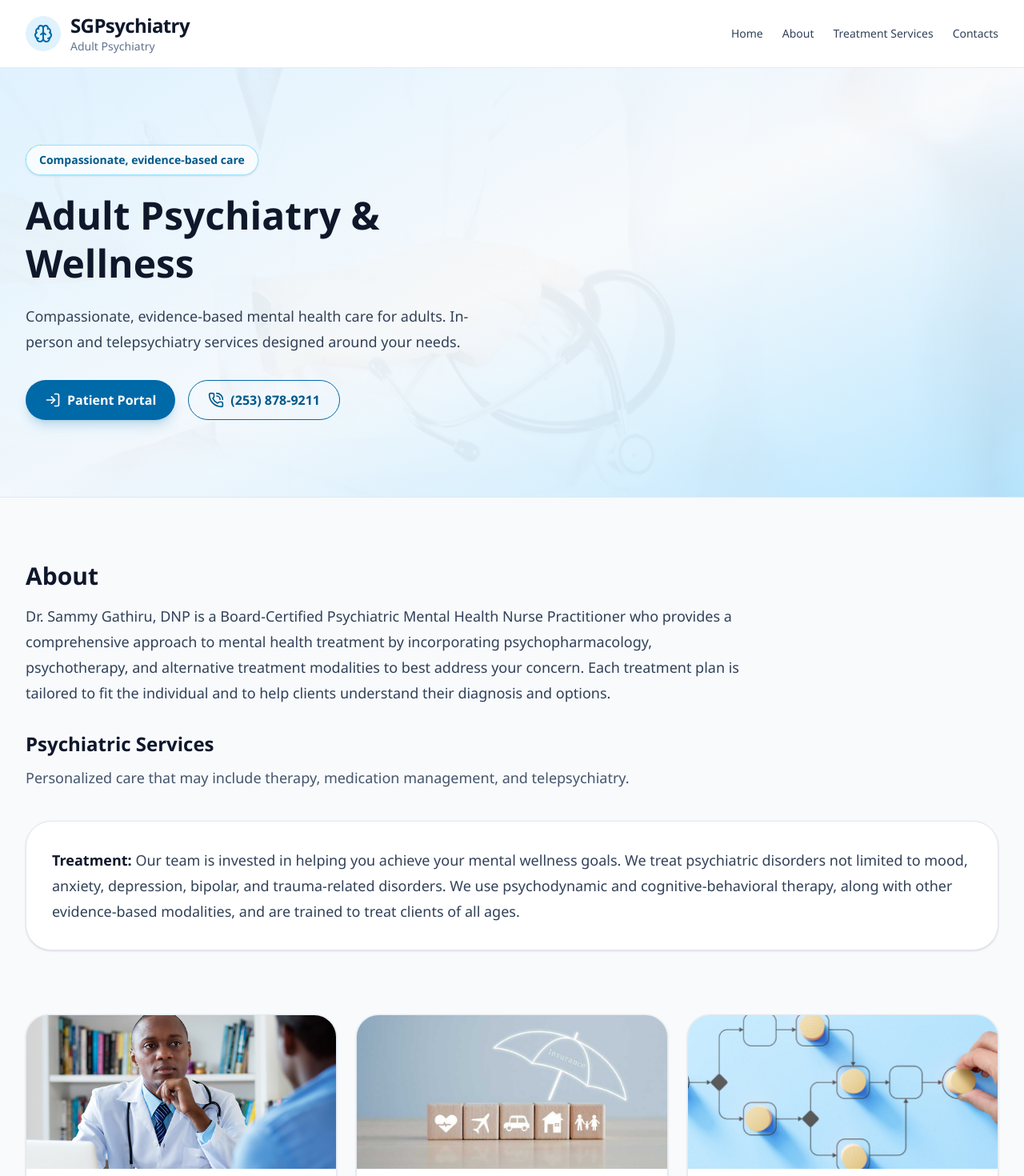
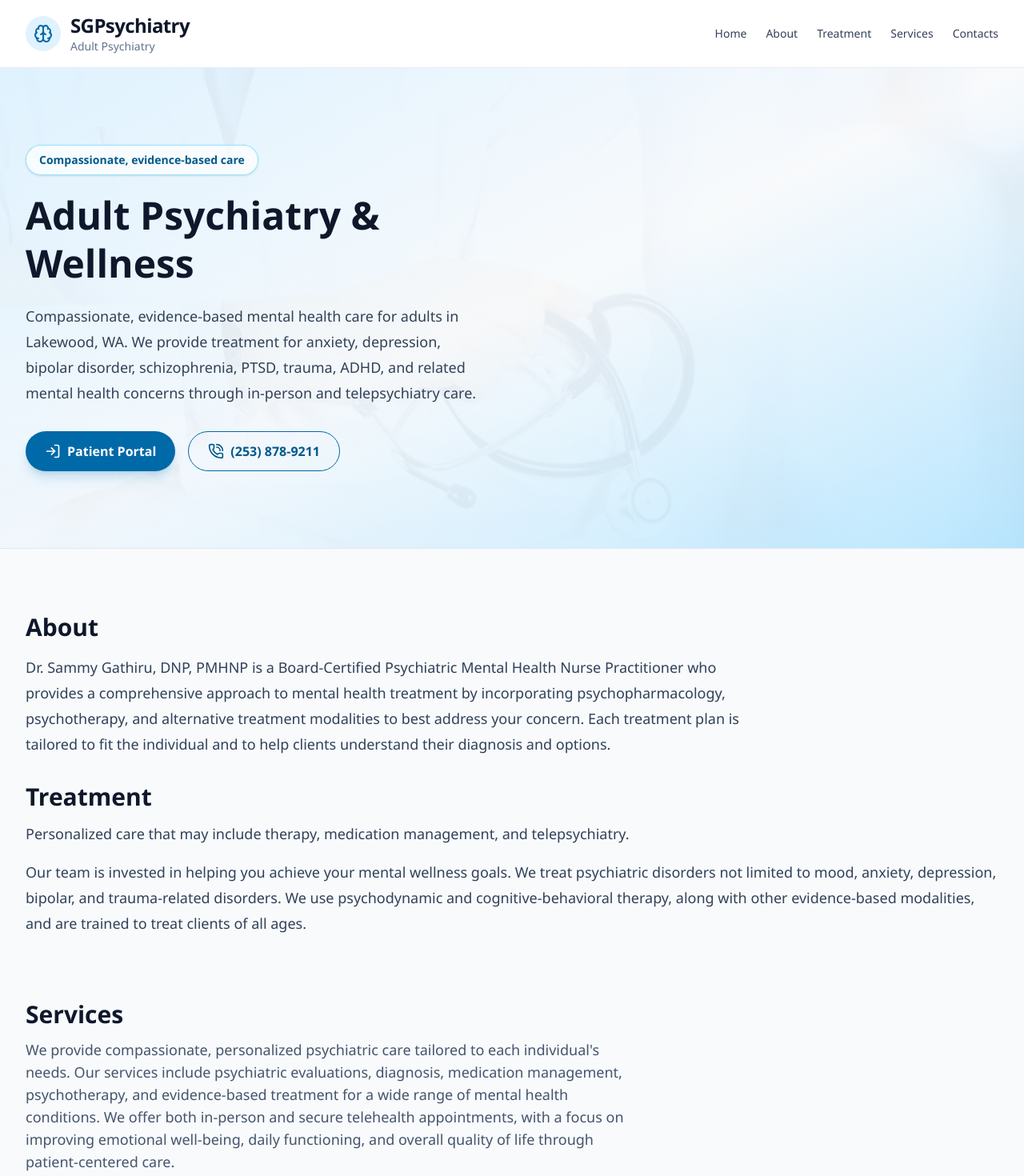
Before and after one commit to meallycooperation-dotcom/sgpsychiatry, a React (Vite) app in the folder sgpsychiatry/: page / in a window 1280 px wide. Shown: the top 1470 px of the page at 80% size. Built offline with nearby package versions, Linux system fonts and the light colour scheme; no server answers.

Commit message:
ui changes

```diff
--- a/sgpsychiatry/index.html
+++ b/sgpsychiatry/index.html
@@ -2,9 +2,20 @@
 <html lang="en">
   <head>
     <meta charset="UTF-8" />
-    <link rel="icon" type="image/svg+xml" href="/favicon.svg" />
+    <link rel="icon" type="image/jpeg" href="/brain.jpg" />
+    <link rel="apple-touch-icon" sizes="180x180" href="/brain.jpg" />
     <meta name="viewport" content="width=device-width, initial-scale=1.0" />
-    <title>sgpsychiatry</title>
+    <meta name="description" content="Compassionate psychiatry care in Lakewood, WA for anxiety, depression, bipolar disorder, schizophrenia, PTSD, trauma, ADHD, and more." />
+    <meta name="keywords" content="psychiatry Lakewood WA, anxiety treatment, depression treatment, bipolar disorder care, schizophrenia treatment, trauma therapy, telepsychiatry" />
+    <meta name="robots" content="index,follow,max-image-preview:large" />
+    <meta property="og:title" content="SGPsychiatry | Adult Psychiatry & Wellness in Lakewood, WA" />
+    <meta property="og:description" content="Compassionate psychiatry care in Lakewood, WA for anxiety, depression, bipolar disorder, schizophrenia, PTSD, trauma, ADHD, and more." />
+    <meta property="og:type" content="website" />
+    <meta name="twitter:card" content="summary_large_image" />
+    <meta name="twitter:title" content="SGPsychiatry | Adult Psychiatry & Wellness in Lakewood, WA" />
+    <meta name="twitter:description" content="Compassionate psychiatry care in Lakewood, WA for anxiety, depression, bipolar disorder, schizophrenia, PTSD, trauma, ADHD, and more." />
+    <link rel="canonical" href="https://sgpsychiatry.com/" />
+    <title>SGPsychiatry | Adult Psychiatry & Wellness in Lakewood, WA</title>
   </head>
   <body>
     <div id="root"></div>
--- a/sgpsychiatry/src/App.tsx
+++ b/sgpsychiatry/src/App.tsx
@@ -1,4 +1,4 @@
-import { type MouseEvent } from 'react'
+import { useEffect, type MouseEvent } from 'react'
 import {
   Brain,
   CalendarCheck2,
@@ -17,7 +17,7 @@ import {
 } from 'lucide-react'
 import consultingImage from './assets/doc1.jpg'
 import heroImage from './assets/images.jpg'
-import financialImage from './assets/insu.jpg'
+import financialImage from './assets/image.png'
 import processImage from './assets/hero.png'
 import Login from './Login'
 import Profile from './pages/dashboard/Profile/index'
@@ -28,6 +28,24 @@ import MedicalRecords from './pages/dashboard/MedicalRecords/index'
 import MessagesPage from './pages/dashboard/Messages/index'
 import Prescriptions from './pages/dashboard/Prescriptions/index'
 import Settings from './pages/dashboard/Settings/index'
+
+const medicalConditions = [
+  'Anxiety disorders',
+  'Depression',
+  'Bipolar disorder',
+  'Schizophrenia',
+  'PTSD and trauma-related disorders',
+  'ADHD',
+  'Sleep and stress-related concerns',
+]
+
+const seoData = {
+  title: 'SGPsychiatry | Adult Psychiatry & Wellness in Lakewood, WA',
+  description:
+    'Compassionate psychiatric care in Lakewood, WA for anxiety, depression, bipolar disorder, schizophrenia, PTSD, trauma, ADHD, and more through in-person and telepsychiatry visits.',
+  keywords:
+    'psychiatry Lakewood WA, anxiety treatment, depression treatment, bipolar disorder care, schizophrenia treatment, trauma therapy, telepsychiatry',
+}
 
 const services = [
   {
@@ -55,7 +73,7 @@ const contactItems = [
   { icon: PhoneCall, text: '(253) 878-9211' },
   { icon: Mail, text: 'info@sgpsychiatry.com' },
   { icon: Clock3, text: 'Monday - Thursday\n9:00 am to 5:00 pm' },
-  { icon: Video, text: 'Telepsychiatry available' },
+  { icon: Video, text: 'Telehealth available' },
 ]
 
 const getLoginHref = () => {
@@ -100,6 +118,74 @@ const getPortalProfile = () => {
 
 function App() {
   const pathname = typeof window !== 'undefined' ? window.location.pathname : '/'
+
+  useEffect(() => {
+    if (typeof document === 'undefined') return
+
+    const head = document.head
+    document.title = seoData.title
+
+    const setMeta = (attr: 'name' | 'property', key: string, content: string) => {
+      let tag = head.querySelector(`meta[${attr}="${key}"]`)
+      if (!tag) {
+        tag = document.createElement('meta')
+        tag.setAttribute(attr, key)
+        head.appendChild(tag)
+      }
+      tag.setAttribute('content', content)
+    }
+
+    setMeta('name', 'description', seoData.description)
+    setMeta('name', 'keywords', seoData.keywords)
+    setMeta('name', 'robots', 'index,follow,max-image-preview:large')
+    setMeta('property', 'og:title', seoData.title)
+    setMeta('property', 'og:description', seoData.description)
+    setMeta('property', 'og:type', 'website')
+    setMeta('property', 'og:url', typeof window !== 'undefined' ? `${window.location.origin}${window.location.pathname}` : '/')
+    setMeta('name', 'twitter:card', 'summary_large_image')
+    setMeta('name', 'twitter:title', seoData.title)
+    setMeta('name', 'twitter:description', seoData.description)
+
+    let canonical = head.querySelector('link[rel="canonical"]') as HTMLLinkElement | null
+    if (!canonical) {
+      canonical = document.createElement('link')
+      canonical.rel = 'canonical'
+      head.appendChild(canonical)
+    }
+    canonical.href = typeof window !== 'undefined' ? `${window.location.origin}${window.location.pathname}` : '/'
+
+    let existingSchema = document.getElementById('sgpsychiatry-schema') as HTMLScriptElement | null
+    if (!existingSchema) {
+      existingSchema = document.createElement('script')
+      existingSchema.id = 'sgpsychiatry-schema'
+      existingSchema.type = 'application/ld+json'
+      head.appendChild(existingSchema)
+    }
+
+    existingSchema.textContent = JSON.stringify({
+      '@context': 'https://schema.org',
+      '@type': 'MedicalOrganization',
+      name: 'SGPsychiatry',
+      url: 'https://sgpsychiatry.com',
+      telephone: '+12538789211',
+      address: {
+        '@type': 'PostalAddress',
+        streetAddress: '6212 75th St W',
+        addressLocality: 'Lakewood',
+        addressRegion: 'WA',
+        postalCode: '98499',
+        addressCountry: 'US',
+      },
+      medicalSpecialty: 'Psychiatry',
+      description:
+        'Adult psychiatry and wellness clinic providing treatment for anxiety, depression, bipolar disorder, schizophrenia, PTSD, trauma, ADHD, and other mental health conditions.',
+      availableService: medicalConditions.map((condition) => ({
+        '@type': 'MedicalTherapy',
+        name: condition,
+      })),
+      sameAs: ['https://www.facebook.com', 'https://www.instagram.com'],
+    })
+  }, [pathname])
 
   if (pathname === '/profile') {
     return <Profile />
@@ -311,8 +397,11 @@ function App() {
             <a href="#about" className="transition hover:text-sky-700">
               About
             </a>
+            <a href="#treatment" className="transition hover:text-sky-700">
+              Treatment
+            </a>
             <a href="#services" className="transition hover:text-sky-700">
-              Treatment Services
+              Services
             </a>
             <a href="#contact" className="transition hover:text-sky-700">
               Contacts
@@ -326,7 +415,7 @@ function App() {
           <div className="absolute inset-0">
             <img
               src={heroImage}
-              alt=""
+              alt="Psychiatry clinic in Lakewood, Washington"
               className="h-full w-full object-cover opacity-5 mix-blend-multiply"
             />
             <div className="absolute inset-0 bg-gradient-to-r from-sky-100/25 via-sky-50/10 to-transparent" />
@@ -337,11 +426,11 @@ function App() {
               <span className="mb-5 inline-flex rounded-full border border-sky-400/40 bg-white/70 px-4 py-2 text-sm font-semibold text-sky-800 shadow-sm">
                 Compassionate, evidence-based care
               </span>
-              <h2 className="mb-5 text-4xl font-semibold leading-tight text-slate-900 sm:text-5xl">
+              <h1 className="mb-5 text-4xl font-semibold leading-tight text-slate-900 sm:text-5xl">
                 Adult Psychiatry & Wellness
-              </h2>
+              </h1>
               <p className="mb-8 max-w-xl text-lg leading-8 text-slate-700">
-                Compassionate, evidence-based mental health care for adults. In-person and telepsychiatry services designed around your needs.
+                Compassionate, evidence-based mental health care for adults in Lakewood, WA. We provide treatment for anxiety, depression, bipolar disorder, schizophrenia, PTSD, trauma, ADHD, and related mental health concerns through in-person and telepsychiatry care.
               </p>
               <div className="flex flex-wrap gap-4">
                 <a
@@ -370,34 +459,39 @@ function App() {
             <div className="mb-8">
               <h2 className="text-3xl font-semibold text-slate-900">About</h2>
               <p className="mt-4 max-w-4xl text-lg leading-8 text-slate-700">
-                Dr. Sammy Gathiru, DNP is a Board-Certified Psychiatric Mental Health Nurse Practitioner who provides a comprehensive approach to mental health treatment by incorporating psychopharmacology, psychotherapy, and alternative treatment modalities to best address your concern. Each treatment plan is tailored to fit the individual and to help clients understand their diagnosis and options.
+                Dr. Sammy Gathiru, DNP, PMHNP is a Board-Certified Psychiatric Mental Health Nurse Practitioner who provides a comprehensive approach to mental health treatment by incorporating psychopharmacology, psychotherapy, and alternative treatment modalities to best address your concern. Each treatment plan is tailored to fit the individual and to help clients understand their diagnosis and options.
               </p>
             </div>
 
-            <div className="mb-10">
-              <h3 className="text-2xl font-semibold text-slate-900">Psychiatric Services</h3>
-              <p className="mt-3 text-lg text-slate-600">
+            <div id="treatment">
+              <h3 className="text-3xl font-semibold text-slate-900">Treatment</h3>
+              <p className="mt-3 text-lg leading-8 text-slate-700">
                 Personalized care that may include therapy, medication management, and telepsychiatry.
               </p>
-            </div>
-
-            <div className="rounded-[2rem] border border-slate-200 bg-white p-8 shadow-sm">
-              <p className="text-lg leading-8 text-slate-700">
-                <span className="font-semibold text-slate-900">Treatment:</span> Our team is invested in helping you achieve your mental wellness goals. We treat psychiatric disorders not limited to mood, anxiety, depression, bipolar, and trauma-related disorders. We use psychodynamic and cognitive-behavioral therapy, along with other evidence-based modalities, and are trained to treat clients of all ages.
+              <p className="mt-4 text-lg leading-8 text-slate-700">
+                Our team is invested in helping you achieve your mental wellness goals. We treat psychiatric disorders not limited to mood, anxiety, depression, bipolar, and trauma-related disorders. We use psychodynamic and cognitive-behavioral therapy, along with other evidence-based modalities, and are trained to treat clients of all ages.
               </p>
             </div>
           </div>
         </section>
 
+
+
         <section id="services" className="pb-20">
           <div className="mx-auto max-w-7xl px-6 lg:px-8">
+            <div className="mb-8">
+              <h3 className="text-3xl font-semibold text-slate-900">Services</h3>
+              <p className="mt-3 max-w-3xl text-lg text-slate-600">
+              We provide compassionate, personalized psychiatric care tailored to each individual's needs. Our services include psychiatric evaluations, diagnosis, medication management, psychotherapy, and evidence-based treatment for a wide range of mental health conditions. We offer both in-person and secure telehealth appointments, with a focus on improving emotional well-being, daily functioning, and overall quality of life through patient-centered care.
+              </p>
+            </div>
             <div className="grid gap-6 lg:grid-cols-3">
               {services.map((service) => (
                 <article
                   key={service.title}
                   className="overflow-hidden rounded-[1.75rem] border border-slate-200 bg-white shadow-sm transition hover:-translate-y-1 hover:shadow-lg"
                 >
-                  <img src={service.image} alt={service.title} className="h-48 w-full object-cover" />
+                  <img src={service.image} alt={`${service.title} services for mental health treatment`} className="h-48 w-full object-cover" />
                   <div className="p-6">
                     <h3 className="text-xl font-semibold text-slate-900">{service.title}</h3>
                     <p className="mt-3 text-sm leading-7 text-slate-600">{service.description}</p>
@@ -452,15 +546,14 @@ function App() {
 
                 <div className="mt-8 flex flex-wrap gap-4">
                   <a
-                    href={getLoginHref()}
-                    onClick={handleLoginClick}
+                    href="http://localhost:3001/login"
                     className="inline-flex items-center gap-2 rounded-full bg-sky-700 px-6 py-3 font-semibold text-white transition hover:bg-sky-800"
                   >
                     <CalendarCheck2 className="h-5 w-5" />
                     Schedule via Portal
                   </a>
                   <a
-                    href="#"
+                    href="http://localhost:3001/#"
                     className="inline-flex items-center gap-2 rounded-full border border-slate-300 px-6 py-3 font-semibold text-slate-700 transition hover:border-sky-700 hover:text-sky-700"
                   >
                     <FileSignature className="h-5 w-5" />
@@ -550,7 +643,7 @@ function App() {
           <div className="mt-8 flex flex-wrap gap-6 text-sm text-slate-400">
             <a href="#" className="transition hover:text-sky-400">Privacy Policy</a>
             <a href="#" className="transition hover:text-sky-400">HIPAA Notice</a>
-            <a href="#" className="transition hover:text-sky-400">Telepsychiatry</a>
+            <a href="#" className="transition hover:text-sky-400">Telehealth</a>
             <a href="#" className="transition hover:text-sky-400">Insurance & Fees</a>
           </div>
           <p className="mt-6 text-sm text-slate-500">© 2026 sgpsychiatry.com | All Rights Reserved</p>
```
Also changed, not shown: sgpsychiatry/public/brain.jpg (added), sgpsychiatry/src/assets/image.png (added).
